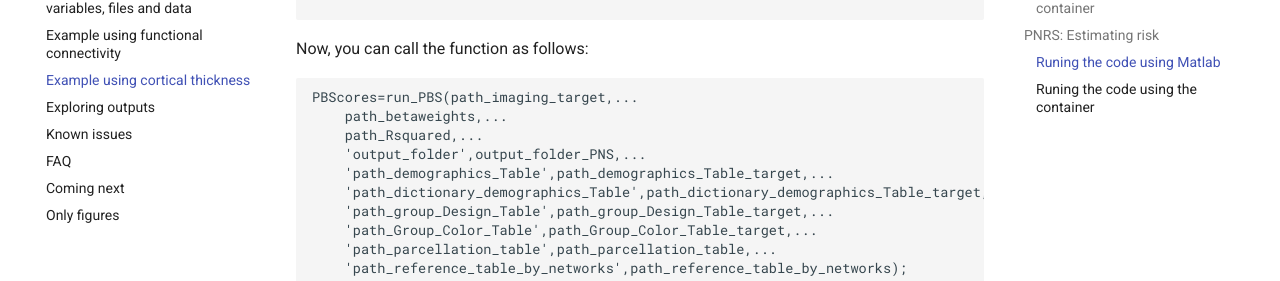
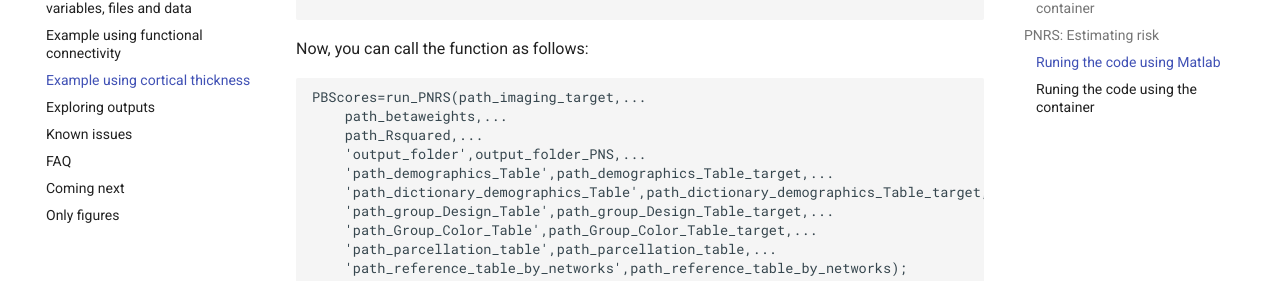
Before and after one commit to omiranda/polyneuro_risk_score, an MkDocs documentation site: the page built from docs/going_deeper_1.md, in a window 1280 px wide and 900 px high, scrolled down 2308 px. Shown: the part 172-453 px from the top of the window. Built offline with MkDocs 1.6.1 and Material for MkDocs 9.7.7, drawn with Linux system fonts in a browser that asks for light colours; formulas are drawn with MathJax 3; some of the changed text lies outside the part shown.

Commit message:
renaming CWAS to BWAS and PBS to PNRS

````diff
--- a/docs/going_deeper_1.md
+++ b/docs/going_deeper_1.md
@@ -92,7 +92,7 @@ First, you need to define input arguments:
 Now, you can call the function as follows:
 
 ```Matlab
-PBScores=run_PBS(path_imaging_target,...
+PBScores=run_PNRS(path_imaging_target,...
     path_betaweights,...
     path_Rsquared,...
     'output_folder',output_folder_PNS,...
````
Also changed, not shown: other parts of docs/going_deeper_1.md (+1 -1 lines), docs/basic_example.md (+2 -2 lines).
